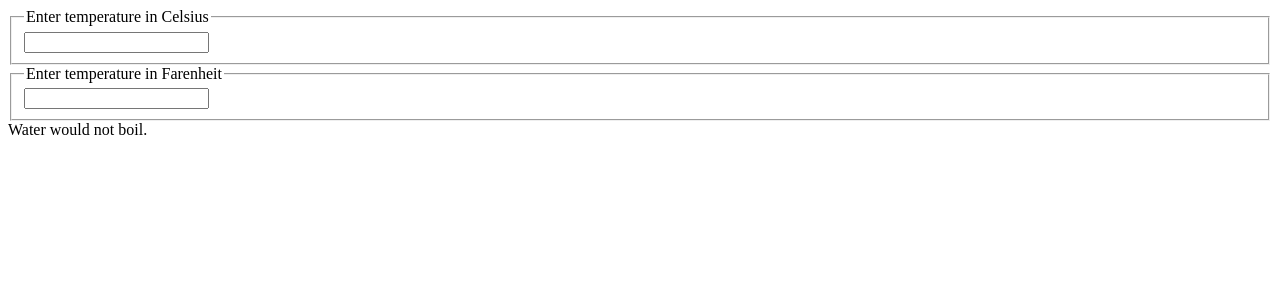
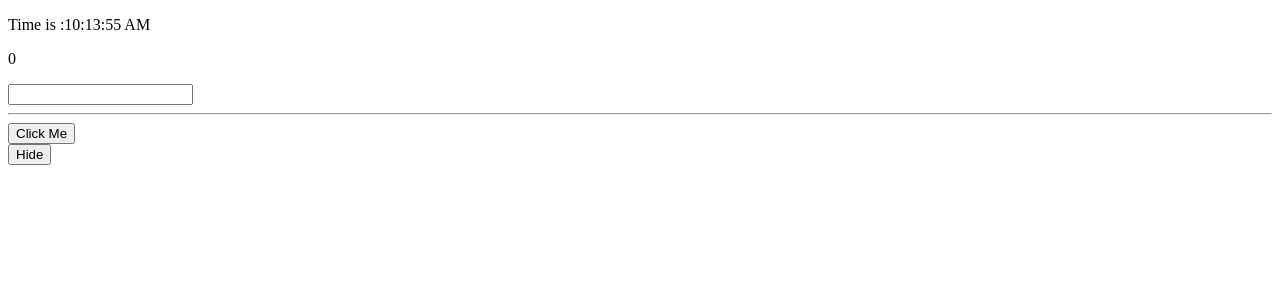
Before and after one commit to Akashkarmokar/React-Practice, a React (Create React App) app: page / in a window 1280 px wide. Shown: the top 300 px of the page. Built offline with nearby package versions, Linux system fonts and the light colour scheme.

Commit message:
feat: useEffect Hook
Practice and learning of useEffect hook is done .

```diff
--- a/src/App.js
+++ b/src/App.js
@@ -1,10 +1,16 @@
-import Calculator from './Component/Calculator';
+// import Calculator from './Component/Calculator';
+import { useState } from 'react';
+import MyComponent from './Component/MyComponent';
 
 function App() {
-    // const quantities = [1, 2, 3];
+    const [isShow, setShow] = useState(true);
     return (
         <div>
-            <Calculator />
+            {/* <Calculator /> */}
+            <div>{isShow && <MyComponent />}</div>
+            <button type="button" onClick={() => setShow((preIsShowValue) => !preIsShowValue)}>
+                {isShow ? 'Hide' : 'Show'}
+            </button>
         </div>
     );
 }
--- a/src/Component/BoilingVerdict.js
+++ /dev/null
@@ -1,6 +0,0 @@
-export default function BoilingVerdict({ celsius = 0 }) {
-    if (celsius >= 100) {
-        return <div>The water would boil.</div>;
-    }
-    return <div>Water would not boil.</div>;
-}
--- a/src/Component/Calculator.js
+++ /dev/null
@@ -1,39 +0,0 @@
-import React from 'react';
-import { convert, toCelsius, toFarenheit } from '../lib/converter';
-import TemperatureInput from './TemperatureInput';
-import BoilingVerdict from './BoilingVerdict';
-
-export default class Calculator extends React.Component {
-    state = {
-        temperature: '',
-        scale: 'c',
-    };
-
-    handleTemperatureChange = (e, scale) => {
-        this.setState({
-            temperature: e.target.value,
-            scale,
-        });
-    };
-
-    render() {
-        const { temperature, scale } = this.state;
-        const celsius = scale === 'f' ? convert(temperature, toCelsius) : temperature;
-        const farenheit = scale === 'c' ? convert(temperature, toFarenheit) : temperature;
-        return (
-            <div>
-                <TemperatureInput
-                    scale="c"
-                    temperature={celsius}
-                    handleTemperatureChange={this.handleTemperatureChange}
-                />
-                <TemperatureInput
-                    scale="f"
-                    temperature={farenheit}
-                    handleTemperatureChange={this.handleTemperatureChange}
-                />
-                <BoilingVerdict celsius={parseFloat(temperature)} />
-            </div>
-        );
-    }
-}
--- /dev/null
+++ b/src/Component/MyComponent.js
@@ -0,0 +1,51 @@
+import { useEffect, useState } from 'react';
+
+export default function MyComponent() {
+    const [count, setCount] = useState(0);
+    const [date, setDate] = useState(new Date());
+    const [text, setText] = useState('');
+
+    const handleClick = () => {
+        // const countValue = e.target.value;
+        setCount((prevCount) => prevCount + 1);
+    };
+
+    useEffect(() => {
+        console.log('My component rendered');
+        document.title = `Button is clicked ${count} time`;
+        return () => {
+            console.log('From 1st useEffect');
+            console.log('My component is unmount 1');
+        };
+    }, [count]);
+
+    const tick = () => {
+        setDate(new Date());
+    };
+    useEffect(() => {
+        console.log('Time is running');
+        const interval = setInterval(tick, 1000);
+        // Clean up interval
+        return () => {
+            console.log('My component is unmount 2');
+            clearInterval(interval);
+        };
+    }, []);
+
+    const textOnChange = (e) => {
+        setText(e.target.value);
+    };
+
+    return (
+        <div>
+            <p>Time is :{date.toLocaleTimeString()}</p>
+            <p>{count}</p>
+            <input value={text} onChange={textOnChange} />
+            <br />
+            <hr />
+            <button type="button" onClick={handleClick}>
+                Click Me
+            </button>
+        </div>
+    );
+}
--- a/src/Component/TemperatureInput.js
+++ /dev/null
@@ -1,24 +0,0 @@
-import React from 'react';
-
-const scaleNames = {
-    c: 'Celsius',
-    f: 'Farenheit',
-};
-
-export default class TemperatureInput extends React.Component {
-    render() {
-        const { scale, temperature, handleTemperatureChange } = this.props;
-        return (
-            <div>
-                <fieldset>
-                    <legend>Enter temperature in {scaleNames[scale]}</legend>
-                    <input
-                        type="text"
-                        value={temperature}
-                        onChange={(e) => handleTemperatureChange(e, scale)}
-                    />
-                </fieldset>
-            </div>
-        );
-    }
-}
--- a/src/lib/converter.js
+++ /dev/null
@@ -1,17 +0,0 @@
-export function toCelsius(Farenheit) {
-    return ((Farenheit - 32) * 5) / 9;
-}
-
-export function toFarenheit(celsius) {
-    return (celsius * 9) / 5 + 32;
-}
-
-export function convert(temperature, convertToFun) {
-    const input = parseFloat(temperature);
-    if (Number.isNaN(input)) {
-        return '';
-    }
-    const output = convertToFun(input);
-    const rounded = Math.round(output * 100) / 100;
-    return rounded;
-}
```
